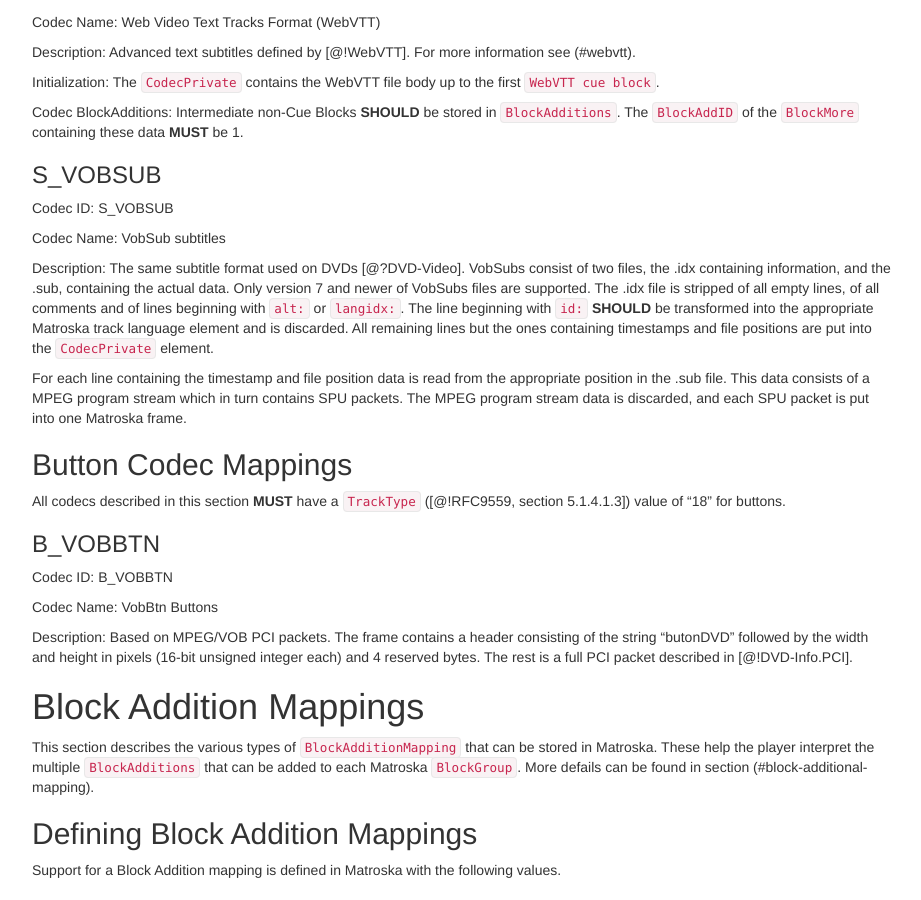
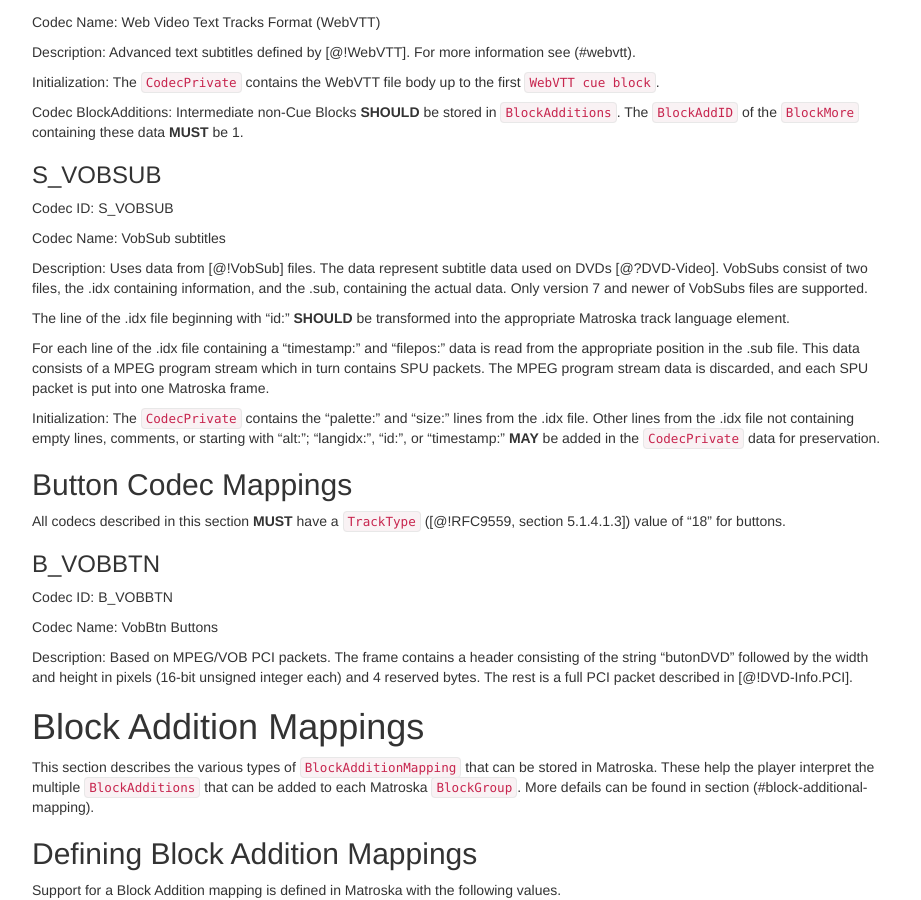
Before and after one commit to ietf-wg-cellar/matroska-specification, a Jekyll site: the page built from codec_specs.md, in a window 1280 px wide and 900 px high, scrolled down 19112 px. Shown: the whole window, without its empty margins (273-1194 px from the left). Built offline with Jekyll 4.4.1, drawn with Linux system fonts in a browser that asks for light colours; our own code applies the rules of GitHub Pages for plain Markdown files.

Commit message:
rework the VobSub text
It's not straight from DVDs but via an intermediate format.
The frames are just the lines with timestamp+filepos.

The CodecPrivate uses the palette and size data,
at least in VLC and FFmpeg. Other bits may be added
but will likely not be used.

```diff
--- a/codec_specs.md
+++ b/codec_specs.md
@@ -1122,18 +1122,20 @@
 
 Codec Name: VobSub subtitles
 
-Description: The same subtitle format used on DVDs [@?DVD-Video].
+Description: Uses data from [@!VobSub] files. The data represent subtitle data used on DVDs [@?DVD-Video].
 VobSubs consist of two files, the .idx containing information, and the .sub, containing the actual data.
 Only version 7 and newer of VobSubs files are supported.
-The .idx file is stripped of all empty lines, of all comments and of lines beginning with `alt:` or `langidx:`.
-The line beginning with `id:` **SHOULD** be transformed into the appropriate Matroska track language element
-and is discarded. All remaining lines but the ones containing timestamps and file positions
-are put into the `CodecPrivate` element.
 
-For each line containing the timestamp and file position data is read from the appropriate
+The line of the .idx file beginning with "id:" **SHOULD** be transformed into the appropriate Matroska track language element.
+
+For each line of the .idx file containing a "timestamp:" and "filepos:" data is read from the appropriate
 position in the .sub file. This data consists of a MPEG program stream which in turn
 contains SPU packets. The MPEG program stream data is discarded, and each SPU packet
 is put into one Matroska frame.
+
+Initialization: The `CodecPrivate` contains the "palette:" and "size:" lines from the .idx file.
+Other lines from the .idx file not containing empty lines, comments, or starting with "alt:"; "langidx:", "id:",
+or "timestamp:" **MAY** be added in the `CodecPrivate` data for preservation.
 
 ## Button Codec Mappings
 
```
Also changed, not shown: rfc_backmatter_codec.md (+10 -0 lines).
